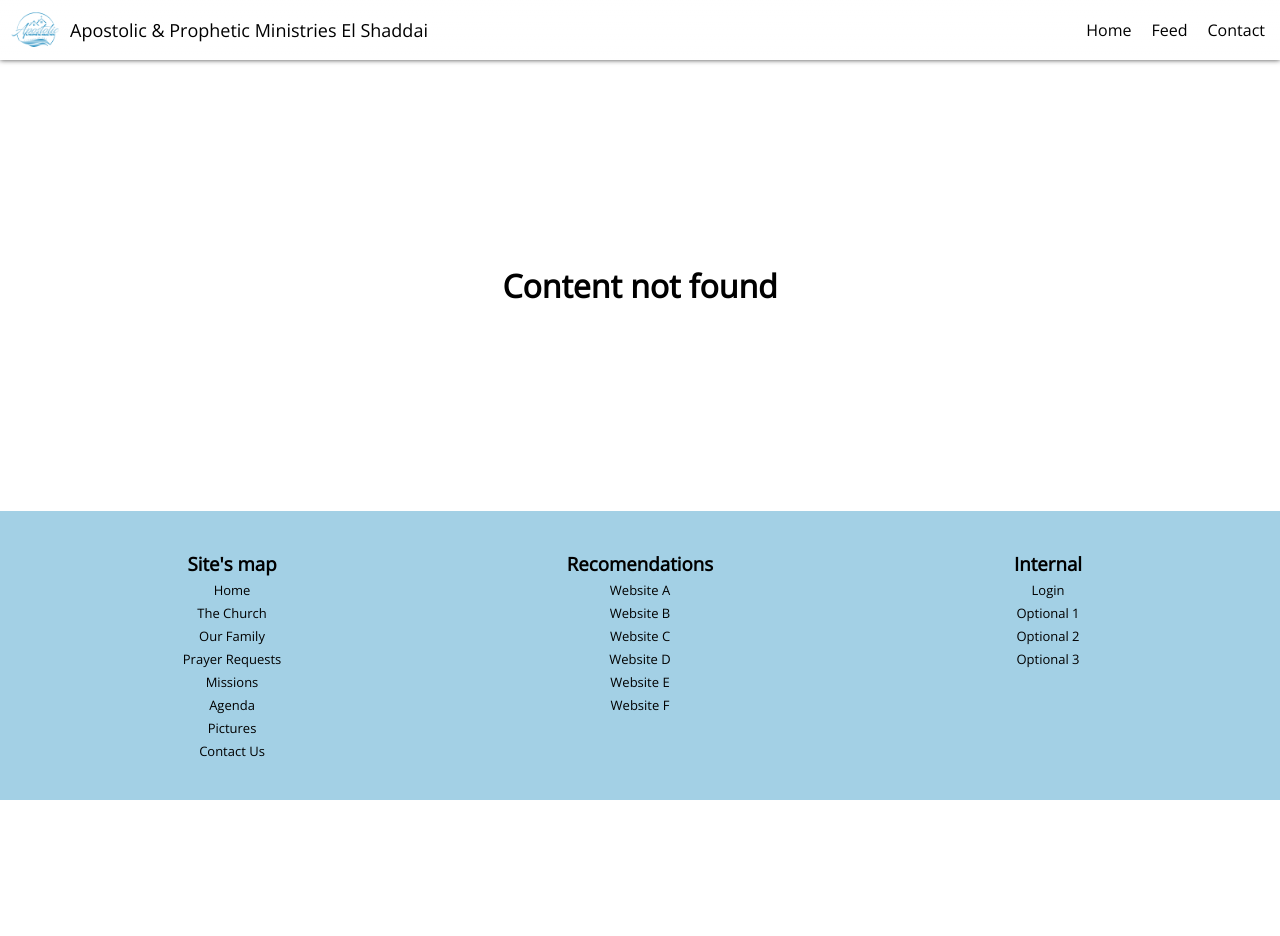
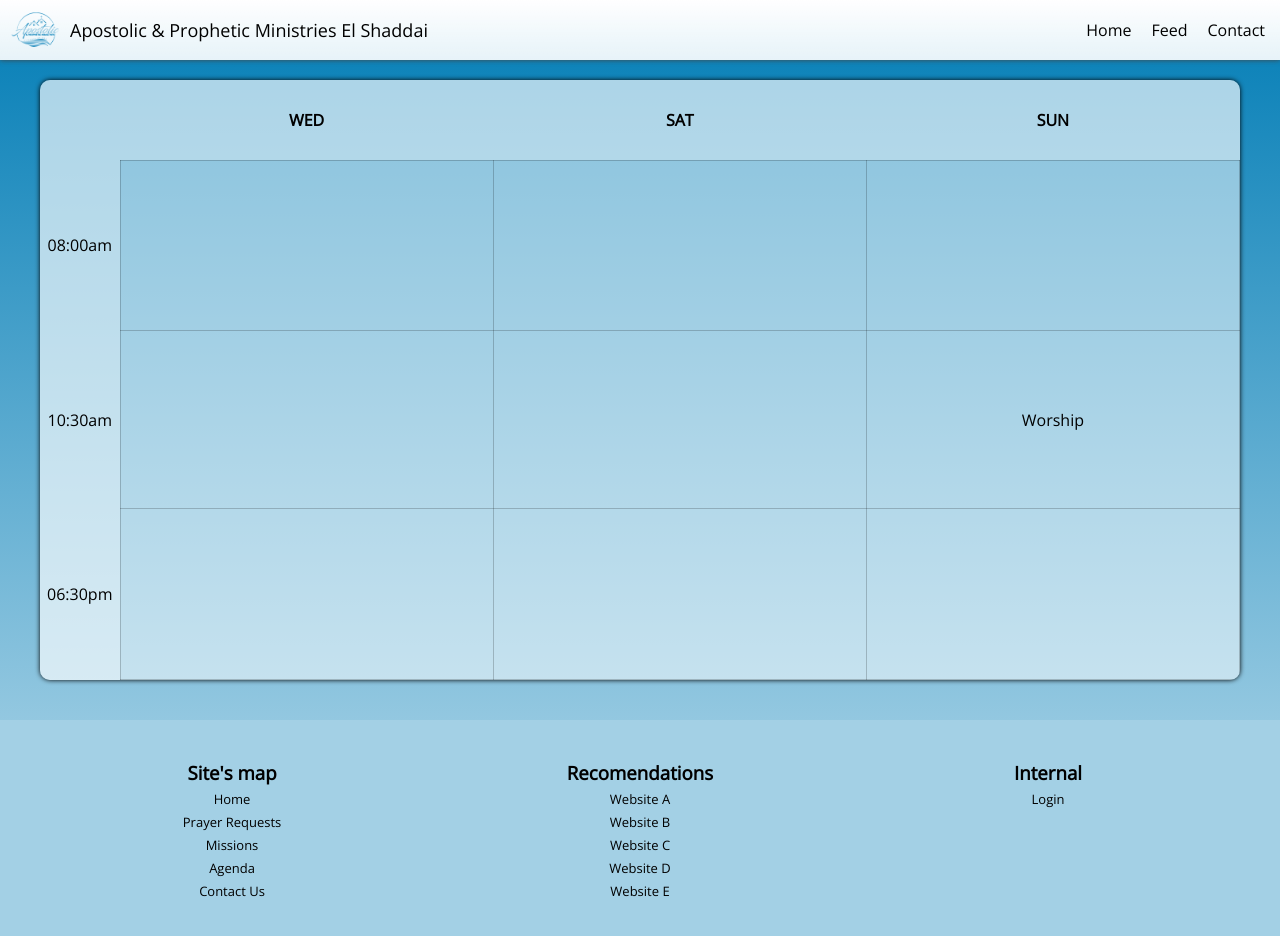
Before and after one commit to aldair-gc/apmelshaddai-frontend, a React (Vite) app: page /agenda in a window 1280 px wide. Shown: the top 936 px of the page. Before the commit the page ends 800 px from the top, so only its background shows below. Built offline with nearby package versions, Linux system fonts and the light colour scheme.

Commit message:
agenda page

```diff
--- a/src/components/Footer/index.tsx
+++ b/src/components/Footer/index.tsx
@@ -8,12 +8,9 @@ export const Footer = () => {
         <div className="footer-col">
           <h3>Site's map</h3>
           <Link to="/">Home</Link>
-          <Link to="/thechurch">The Church</Link>
-          <Link to="/ourfamily">Our Family</Link>
           <Link to="/prayer">Prayer Requests</Link>
           <Link to="/missions">Missions</Link>
           <Link to="/agenda">Agenda</Link>
-          <Link to="/pictures">Pictures</Link>
           <Link to="/contact">Contact Us</Link>
         </div>
         <div className="footer-col">
@@ -23,14 +20,10 @@ export const Footer = () => {
           <a href="http://">Website C</a>
           <a href="http://">Website D</a>
           <a href="http://">Website E</a>
-          <a href="http://">Website F</a>
         </div>
         <div className="footer-col">
           <h3>Internal</h3>
           <Link to="/login">Login</Link>
-          <Link to="/">Optional 1</Link>
-          <Link to="/">Optional 2</Link>
-          <Link to="/">Optional 3</Link>
         </div>
       </div>
     </footer>
--- /dev/null
+++ b/src/pages/Agenda/index.tsx
@@ -0,0 +1,47 @@
+import { useLayoutEffect } from "react";
+import { Container, Table } from "./style";
+
+export const Agenda = () => {
+  useLayoutEffect(() => {
+    window.scrollTo(0, 0);
+  });
+
+  return (
+    <main>
+      <div className="bg-blues"></div>
+
+      <Container>
+        <Table>
+          <colgroup>
+            <col />
+          </colgroup>
+          <tr>
+            <th></th>
+            <th>WED</th>
+            <th>SAT</th>
+            <th>SUN</th>
+          </tr>
+          <tr>
+            <td>08:00am</td>
+            <td></td>
+            <td></td>
+            <td></td>
+          </tr>
+          <tr>
+            <td>10:30am</td>
+            <td></td>
+            <td></td>
+            <td>Worship</td>
+          </tr>
+
+          <tr>
+            <td>06:30pm</td>
+            <td></td>
+            <td></td>
+            <td></td>
+          </tr>
+        </Table>
+      </Container>
+    </main>
+  );
+};
--- /dev/null
+++ b/src/pages/Agenda/style.tsx
@@ -0,0 +1,43 @@
+import styled from "styled-components";
+
+export const Container = styled.div`
+  display: flex;
+  flex-wrap: wrap;
+  gap: 20px;
+  justify-content: center;
+  width: 100%;
+  max-width: 1200px;
+  height: 600px;
+  margin: 20px;
+  background: rgba(255, 255, 255, 0.5);
+  overflow: hidden;
+  box-shadow: 0 0 5px #000;
+  border-radius: 10px;
+  z-index: 1;
+`;
+
+export const Table = styled.table`
+  position: relative;
+  width: 100%;
+  border-collapse: collapse;
+  table-layout: fixed;
+
+  td {
+    border: 1px solid rgba(0, 0, 0, 0.2);
+    text-align: center;
+  }
+
+  tr td:first-child,
+  th {
+    background: rgba(255, 255, 255, 0.3);
+    border: none;
+  }
+
+  th {
+    height: 80px;
+  }
+
+  col {
+    width: 80px;
+  }
+`;
--- a/src/routes/index.tsx
+++ b/src/routes/index.tsx
@@ -1,22 +1,22 @@
-import { Routes, Route } from 'react-router-dom';
+import { Routes, Route } from "react-router-dom";
 
-import Private from './private';
+import Private from "./private";
 
-import { Home } from '../pages/Home'
-import { Contact } from '../pages/Contact'
-import { NotFound } from '../components/NotFound'
-import Feed from '../pages/Feed'
-import { Management } from '../pages/Management'
-import { Register } from '../pages/Register'
-import { Login } from '../pages/Login'
-import { Prayer } from '../pages/Prayer'
-import { Groups } from '../pages/Groups'
-import NewPost from '../pages/NewPost'
-import { Messages } from '../pages/Messages'
-import EditPost from '../pages/EditPost';
-import Test from '../pages/Test';
-import Missions from '../pages/Missions';
-
+import { Home } from "../pages/Home";
+import { Contact } from "../pages/Contact";
+import { NotFound } from "../components/NotFound";
+import Feed from "../pages/Feed";
+import { Management } from "../pages/Management";
+import { Register } from "../pages/Register";
+import { Login } from "../pages/Login";
+import { Prayer } from "../pages/Prayer";
+import { Groups } from "../pages/Groups";
+import NewPost from "../pages/NewPost";
+import { Messages } from "../pages/Messages";
+import EditPost from "../pages/EditPost";
+import Test from "../pages/Test";
+import Missions from "../pages/Missions";
+import { Agenda } from "../pages/Agenda";
 
 export default function Routers() {
   return (
@@ -27,7 +27,8 @@ export default function Routers() {
       <Route path="/prayer" element={<Prayer />}></Route>
       <Route path="/register" element={<Register />}></Route>
       <Route path="/login" element={<Login />}></Route>
-      <Route path='/missions' element={<Missions />}></Route>
+      <Route path="/missions" element={<Missions />}></Route>
+      <Route path="/agenda" element={<Agenda />}></Route>
       <Route path="/" element={<Private />}>
         <Route path="management" element={<Management />}></Route>
         <Route path="newpost" element={<NewPost />}></Route>
```
Also changed, not shown: src/components/Header/index.tsx (+19 -9 lines).
